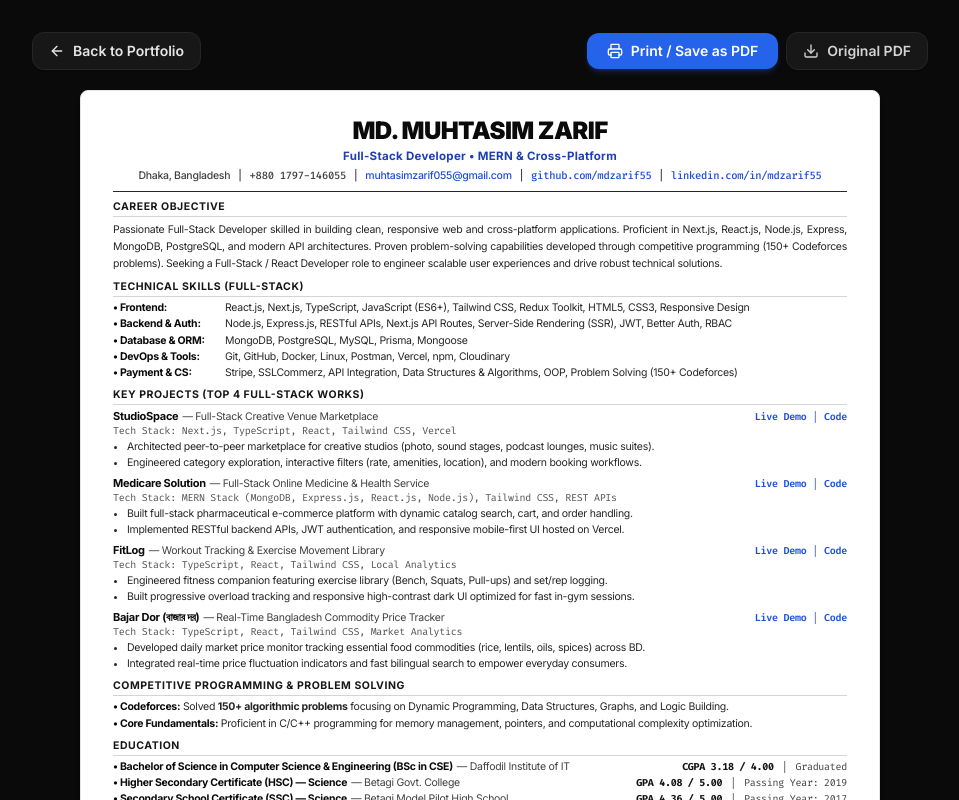
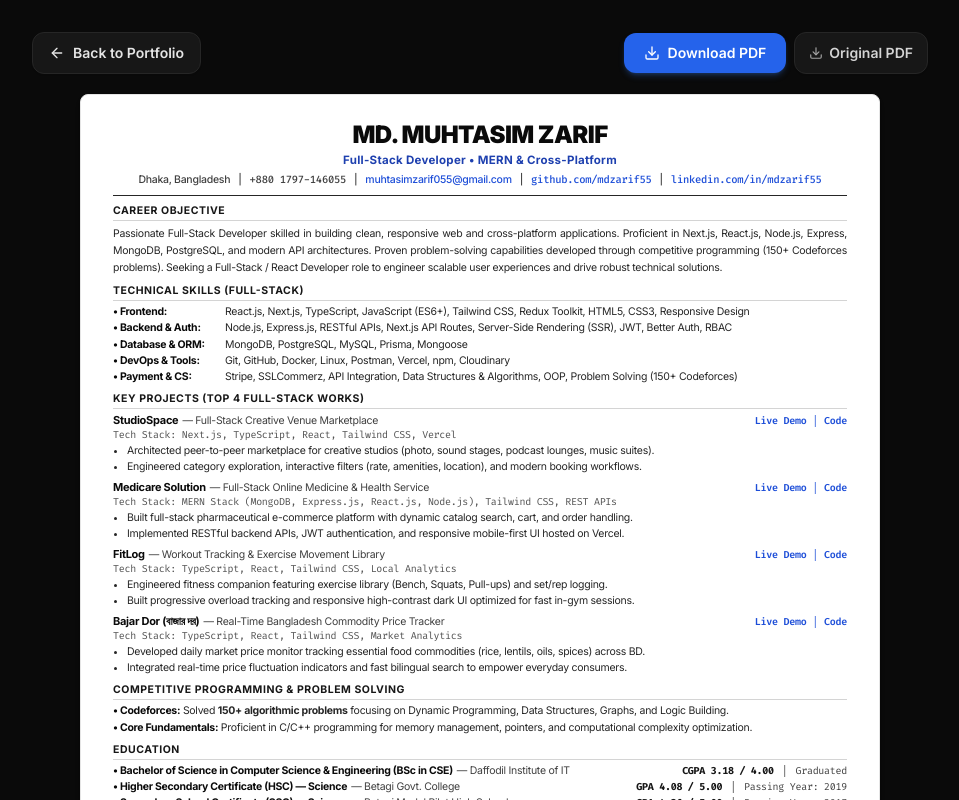
Before and after one commit to mdzarif55/portfolio, a Next.js app: page /cv in a window 1280 px wide. Shown: the top 800 px of the page, without its empty margins (160-1119 px from the left). Built offline with nearby package versions, Linux system fonts and the light colour scheme.

Commit message:
Replace print button with auto PDF download button using client-side jsPDF generator

```diff
--- a/package.json
+++ b/package.json
@@ -12,6 +12,8 @@
     "canvas-confetti": "^1.9.4",
     "clsx": "^2.1.1",
     "framer-motion": "^11.18.2",
+    "html2canvas": "^1.4.1",
+    "jspdf": "^4.2.1",
     "lucide-react": "^0.475.0",
     "next": "^14.2.24",
     "next-themes": "^0.4.4",
--- a/src/app/cv/page.tsx
+++ b/src/app/cv/page.tsx
@@ -1,61 +1,34 @@
 "use client";
 
-import { useEffect } from "react";
+import { useState } from "react";
 import Link from "next/link";
-import { ArrowLeft, Printer, Download, Sparkles, FileText } from "lucide-react";
+import { ArrowLeft, Download, Loader2, Sparkles, CheckCircle2 } from "lucide-react";
 import { CVDocument } from "@/components/CVDocument";
+import { downloadCVAsPDF } from "@/lib/pdf-download";
 import confetti from "canvas-confetti";
 
 export default function CVPage() {
-  useEffect(() => {
-    // Intercept native print dialog (e.g. Ctrl+P / Cmd+P) to ensure 0% dark surroundings
-    let wasDark = false;
-    const handleBeforePrint = () => {
-      wasDark = document.documentElement.classList.contains("dark");
-      if (wasDark) {
-        document.documentElement.classList.remove("dark");
-      }
-    };
+  const [isDownloading, setIsDownloading] = useState(false);
+  const [downloadSuccess, setDownloadSuccess] = useState(false);
 
-    const handleAfterPrint = () => {
-      if (wasDark) {
-        document.documentElement.classList.add("dark");
-      }
-    };
+  const handleDownload = async () => {
+    try {
+      setIsDownloading(true);
+      confetti({
+        particleCount: 60,
+        spread: 70,
+        origin: { y: 0.7 },
+      });
 
-    window.addEventListener("beforeprint", handleBeforePrint);
-    window.addEventListener("afterprint", handleAfterPrint);
+      await downloadCVAsPDF("cv-document", "Resume_Md_Muhtasim_Zarif.pdf");
 
-    return () => {
-      window.removeEventListener("beforeprint", handleBeforePrint);
-      window.removeEventListener("afterprint", handleAfterPrint);
-    };
-  }, []);
-
-  const handlePrint = () => {
-    confetti({
-      particleCount: 50,
-      spread: 60,
-      origin: { y: 0.8 },
-    });
-
-    const isDark = document.documentElement.classList.contains("dark");
-    if (isDark) {
-      document.documentElement.classList.remove("dark");
+      setDownloadSuccess(true);
+      setTimeout(() => setDownloadSuccess(false), 3000);
+    } catch (err) {
+      console.error("PDF generation error:", err);
+    } finally {
+      setIsDownloading(false);
     }
-
-    const restoreTheme = () => {
-      if (isDark) {
-        document.documentElement.classList.add("dark");
-      }
-      window.removeEventListener("afterprint", restoreTheme);
-    };
-
-    window.addEventListener("afterprint", restoreTheme);
-
-    setTimeout(() => {
-      window.print();
-    }, 200);
   };
 
   return (
@@ -64,28 +37,45 @@ export default function CVPage() {
       <div className="max-w-4xl mx-auto mb-5 flex flex-wrap items-center justify-between gap-3 print:hidden">
         <Link
           href="/"
-          className="inline-flex items-center gap-2 px-4 py-2 rounded-xl text-xs sm:text-sm font-semibold bg-white dark:bg-neutral-900 border border-neutral-300 dark:border-neutral-800 text-neutral-800 dark:text-neutral-200 hover:bg-neutral-50 dark:hover:bg-neutral-800 shadow-sm transition-all"
+          className="inline-flex items-center gap-2 px-4 py-2.5 rounded-xl text-xs sm:text-sm font-semibold bg-white dark:bg-neutral-900 border border-neutral-300 dark:border-neutral-800 text-neutral-800 dark:text-neutral-200 hover:bg-neutral-50 dark:hover:bg-neutral-800 shadow-sm transition-all"
         >
           <ArrowLeft className="w-4 h-4" />
           <span>Back to Portfolio</span>
         </Link>
 
         <div className="flex items-center gap-2">
+          {/* Main Auto Download PDF Button */}
           <button
-            onClick={handlePrint}
+            onClick={handleDownload}
+            disabled={isDownloading}
             type="button"
-            className="inline-flex items-center gap-2 px-5 py-2 rounded-xl text-xs sm:text-sm font-semibold bg-blue-600 hover:bg-blue-700 active:bg-blue-800 text-white shadow-md shadow-blue-500/20 border-0 outline-none focus:outline-none focus:ring-2 focus:ring-blue-400 focus:ring-offset-2 transition-all hover:-translate-y-0.5 active:translate-y-0"
+            className="inline-flex items-center gap-2 px-5 py-2.5 rounded-xl text-xs sm:text-sm font-semibold bg-blue-600 hover:bg-blue-700 active:bg-blue-800 text-white shadow-md shadow-blue-500/25 border-0 outline-none focus:outline-none focus:ring-2 focus:ring-blue-400 focus:ring-offset-2 transition-all hover:-translate-y-0.5 active:translate-y-0 disabled:opacity-75 cursor-pointer"
           >
-            <Printer className="w-4 h-4" />
-            <span>Print / Save as PDF</span>
+            {isDownloading ? (
+              <>
+                <Loader2 className="w-4 h-4 animate-spin text-white" />
+                <span>Preparing PDF...</span>
+              </>
+            ) : downloadSuccess ? (
+              <>
+                <CheckCircle2 className="w-4 h-4 text-emerald-300" />
+                <span>Downloaded!</span>
+              </>
+            ) : (
+              <>
+                <Download className="w-4 h-4 text-white" />
+                <span>Download PDF</span>
+              </>
+            )}
           </button>
 
           <a
             href="/Resume_Md_Muhtasim_Zarif.pdf"
             download="Resume_Md_Muhtasim_Zarif.pdf"
-            className="inline-flex items-center gap-2 px-4 py-2 rounded-xl text-xs sm:text-sm font-semibold bg-white dark:bg-neutral-900 border border-neutral-300 dark:border-neutral-800 text-neutral-700 dark:text-neutral-300 hover:bg-neutral-50 dark:hover:bg-neutral-800 shadow-sm transition-all"
+            className="inline-flex items-center gap-1.5 px-3.5 py-2.5 rounded-xl text-xs sm:text-sm font-semibold bg-white dark:bg-neutral-900 border border-neutral-300 dark:border-neutral-800 text-neutral-700 dark:text-neutral-300 hover:bg-neutral-50 dark:hover:bg-neutral-800 shadow-sm transition-all"
+            title="Download original uploaded resume file"
           >
-            <Download className="w-4 h-4" />
+            <Download className="w-3.5 h-3.5 text-neutral-400" />
             <span className="hidden sm:inline">Original PDF</span>
           </a>
         </div>
@@ -96,9 +86,9 @@ export default function CVPage() {
         <CVDocument />
       </main>
 
-      {/* Print Instruction Pill - Hidden on print */}
+      {/* Hint Pill */}
       <div className="max-w-4xl mx-auto mt-5 text-center text-xs text-neutral-500 dark:text-neutral-400 print:hidden">
-        Calibrated for <strong>A4 1-Page</strong> output. In your browser print dialog, choose <em>&quot;Save as PDF&quot;</em> (Margins: <em>Default</em> or <em>None</em>).
+        Click <strong>&quot;Download PDF&quot;</strong> to instantly download the full-stack 1-page resume to your device.
       </div>
     </div>
   );
--- a/src/components/CVDocument.tsx
+++ b/src/components/CVDocument.tsx
@@ -87,7 +87,10 @@ export function CVDocument() {
   ];
 
   return (
-    <div className="cv-outer-box w-full max-w-[800px] mx-auto bg-white text-neutral-900 px-6 py-5 sm:px-8 sm:py-6 shadow-md border border-neutral-200 rounded-lg print:border-none print:shadow-none print:p-0 print:m-0 print:max-w-none print:rounded-none font-sans text-[11px] leading-[1.35] tracking-tight">
+    <div
+      id="cv-document"
+      className="cv-outer-box w-full max-w-[800px] mx-auto bg-white text-neutral-900 px-6 py-5 sm:px-8 sm:py-6 shadow-md border border-neutral-200 rounded-lg print:border-none print:shadow-none print:p-0 print:m-0 print:max-w-none print:rounded-none font-sans text-[11px] leading-[1.35] tracking-tight"
+    >
       {/* Header */}
       <header className="border-b border-neutral-800 pb-2 mb-2 text-center">
         <h1 className="text-xl sm:text-2xl font-black tracking-tight text-neutral-950 uppercase leading-none">
--- a/src/components/ResumeModal.tsx
+++ b/src/components/ResumeModal.tsx
@@ -6,12 +6,12 @@ import {
   Download,
   ExternalLink,
   FileText,
-  Printer,
-  Sparkles,
-  Layers,
+  Loader2,
+  CheckCircle2,
 } from "lucide-react";
 import confetti from "canvas-confetti";
 import { CVDocument } from "./CVDocument";
+import { downloadCVAsPDF } from "@/lib/pdf-download";
 
 interface ResumeModalProps {
   isOpen: boolean;
@@ -21,6 +21,8 @@ interface ResumeModalProps {
 
 export function ResumeModal({ isOpen, onClose, pdfUrl }: ResumeModalProps) {
   const [viewMode, setViewMode] = useState<"auto" | "original">("auto");
+  const [isDownloading, setIsDownloading] = useState(false);
+  const [downloadSuccess, setDownloadSuccess] = useState(false);
 
   useEffect(() => {
     if (isOpen) {
@@ -40,9 +42,24 @@ export function ResumeModal({ isOpen, onClose, pdfUrl }: ResumeModalProps) {
 
   if (!isOpen) return null;
 
-  const handlePrint = () => {
-    // Open /cv in new tab or trigger print
-    window.open("/cv", "_blank");
+  const handleDownloadAuto = async () => {
+    try {
+      setIsDownloading(true);
+      confetti({
+        particleCount: 50,
+        spread: 70,
+        origin: { y: 0.7 },
+      });
+
+      await downloadCVAsPDF("modal-cv-document", "Resume_Md_Muhtasim_Zarif.pdf");
+
+      setDownloadSuccess(true);
+      setTimeout(() => setDownloadSuccess(false), 3000);
+    } catch (err) {
+      console.error("Download error:", err);
+    } finally {
+      setIsDownloading(false);
+    }
   };
 
   return (
@@ -63,7 +80,7 @@ export function ResumeModal({ isOpen, onClose, pdfUrl }: ResumeModalProps) {
                 Curriculum Vitae — Md. Muhtasim Zarif
               </h3>
               <p className="text-[11px] text-neutral-500 dark:text-neutral-400">
-                Auto-built with latest skills, education, and projects
+                Full-Stack Developer • 1-Page Auto-Built CV
               </p>
             </div>
           </div>
@@ -95,15 +112,31 @@ export function ResumeModal({ isOpen, onClose, pdfUrl }: ResumeModalProps) {
               </button>
             </div>
 
+            {/* Direct Auto Download Button */}
             {viewMode === "auto" ? (
               <button
-                onClick={handlePrint}
+                onClick={handleDownloadAuto}
+                disabled={isDownloading}
                 type="button"
-                className="inline-flex items-center gap-1.5 px-3 py-1.5 rounded-lg text-xs font-semibold bg-blue-600 hover:bg-blue-700 active:bg-blue-800 text-white border-0 outline-none focus:outline-none focus:ring-2 focus:ring-blue-400 transition-colors"
-                title="Print or Save as PDF"
+                className="inline-flex items-center gap-1.5 px-3 py-1.5 rounded-lg text-xs font-semibold bg-blue-600 hover:bg-blue-700 active:bg-blue-800 text-white border-0 outline-none focus:outline-none focus:ring-2 focus:ring-blue-400 transition-colors cursor-pointer"
+                title="Download 1-page PDF directly"
               >
-                <Printer className="w-3.5 h-3.5" />
-                <span className="hidden sm:inline">Print / Save PDF</span>
+                {isDownloading ? (
+                  <>
+                    <Loader2 className="w-3.5 h-3.5 animate-spin" />
+                    <span>Preparing...</span>
+                  </>
+                ) : downloadSuccess ? (
+                  <>
+                    <CheckCircle2 className="w-3.5 h-3.5 text-emerald-300" />
+                    <span>Downloaded</span>
+                  </>
+                ) : (
+                  <>
+                    <Download className="w-3.5 h-3.5" />
+                    <span>Download PDF</span>
+                  </>
+                )}
               </button>
             ) : (
               <a
@@ -112,7 +145,7 @@ export function ResumeModal({ isOpen, onClose, pdfUrl }: ResumeModalProps) {
                 className="inline-flex items-center gap-1.5 px-3 py-1.5 rounded-lg text-xs font-semibold bg-blue-600 hover:bg-blue-700 text-white transition-colors"
               >
                 <Download className="w-3.5 h-3.5" />
-                <span className="hidden sm:inline">Download</span>
+                <span>Download PDF</span>
               </a>
             )}
 
@@ -121,7 +154,7 @@ export function ResumeModal({ isOpen, onClose, pdfUrl }: ResumeModalProps) {
               target="_blank"
               rel="noopener noreferrer"
               className="p-1.5 rounded-lg text-neutral-600 dark:text-neutral-300 hover:bg-neutral-100 dark:hover:bg-neutral-800 transition-colors"
-              title="Open full page"
+              title="Open full-page view"
             >
               <ExternalLink className="w-4 h-4" />
             </a>
@@ -139,7 +172,7 @@ export function ResumeModal({ isOpen, onClose, pdfUrl }: ResumeModalProps) {
         {/* Modal Body */}
         <div className="flex-1 w-full h-full bg-neutral-100 dark:bg-neutral-950 p-2 sm:p-4 overflow-y-auto">
           {viewMode === "auto" ? (
-            <div className="max-w-3xl mx-auto py-2">
+            <div id="modal-cv-document" className="max-w-3xl mx-auto py-2">
               <CVDocument />
             </div>
           ) : (
--- /dev/null
+++ b/src/lib/pdf-download.ts
@@ -0,0 +1,52 @@
+import html2canvas from "html2canvas";
+import jsPDF from "jspdf";
+
+export async function downloadCVAsPDF(elementId: string = "cv-document", fileName: string = "Md_Muhtasim_Zarif_Resume.pdf") {
+  try {
+    const element = document.getElementById(elementId);
+    if (!element) {
+      // Fallback: download static file if element not found
+      const link = document.createElement("a");
+      link.href = "/Resume_Md_Muhtasim_Zarif.pdf";
+      link.download = fileName;
+      link.click();
+      return;
+    }
+
+    // High resolution capture with white background
+    const canvas = await html2canvas(element, {
+      scale: 2.5,
+      useCORS: true,
+      backgroundColor: "#ffffff",
+      logging: false,
+      windowWidth: 1024,
+    });
+
+    const imgData = canvas.toDataURL("image/jpeg", 0.98);
+
+    // Standard A4 dimensions in mm: 210 x 297
+    const pdf = new jsPDF({
+      orientation: "portrait",
+      unit: "mm",
+      format: "a4",
+      compress: true,
+    });
+
+    const pageWidth = 210;
+    const pageHeight = 297;
+    const imgHeight = (canvas.height * pageWidth) / canvas.width;
+
+    // Center or scale to fit perfectly on 1 page
+    const finalHeight = Math.min(imgHeight, pageHeight);
+
+    pdf.addImage(imgData, "JPEG", 0, 0, pageWidth, finalHeight);
+    pdf.save(fileName);
+  } catch (error) {
+    console.error("Auto PDF download error, using fallback:", error);
+    // Instant fallback to public PDF
+    const link = document.createElement("a");
+    link.href = "/Resume_Md_Muhtasim_Zarif.pdf";
+    link.download = fileName;
+    link.click();
+  }
+}
```
Also changed, not shown: 1 other file (tests, documents, lock files or other folders).
